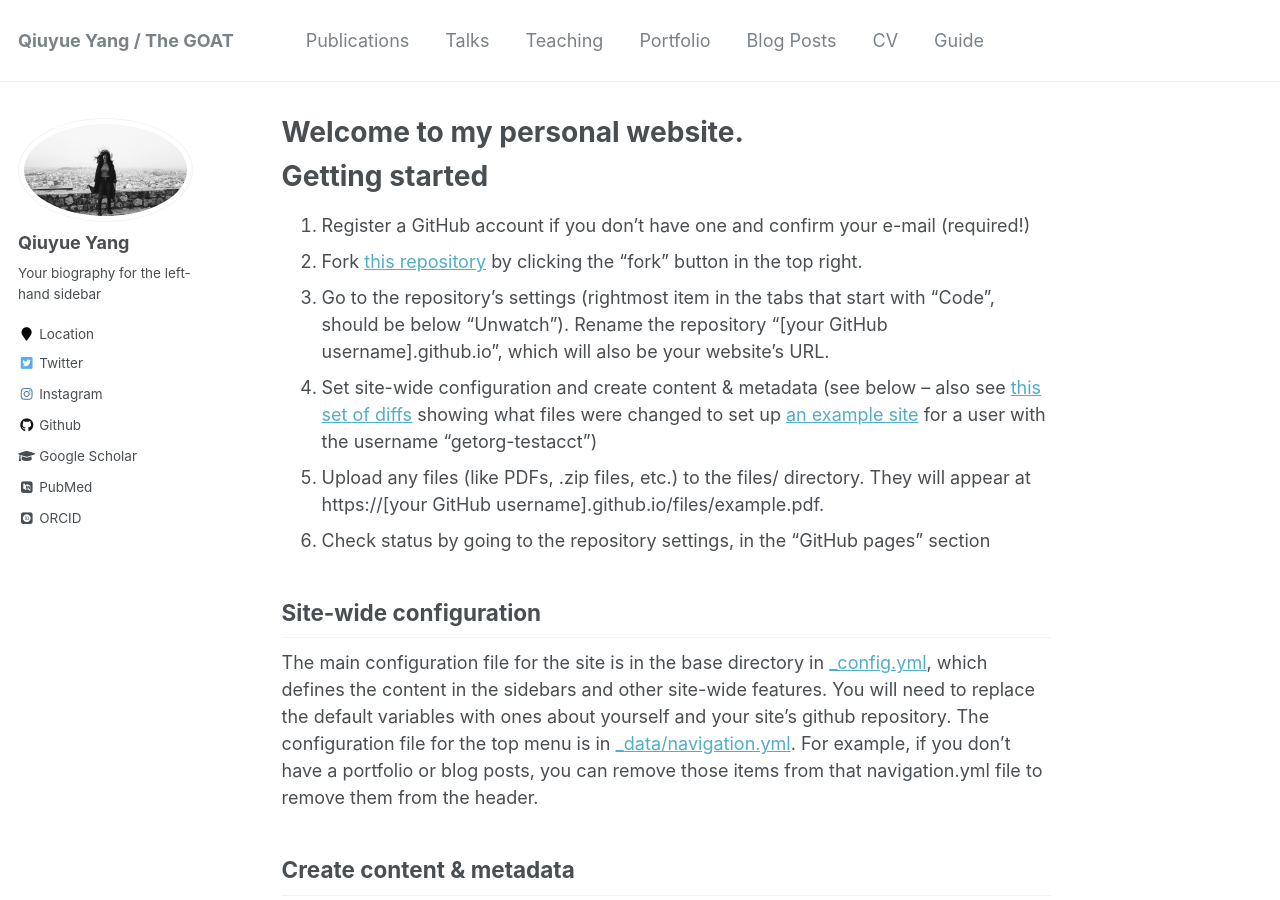
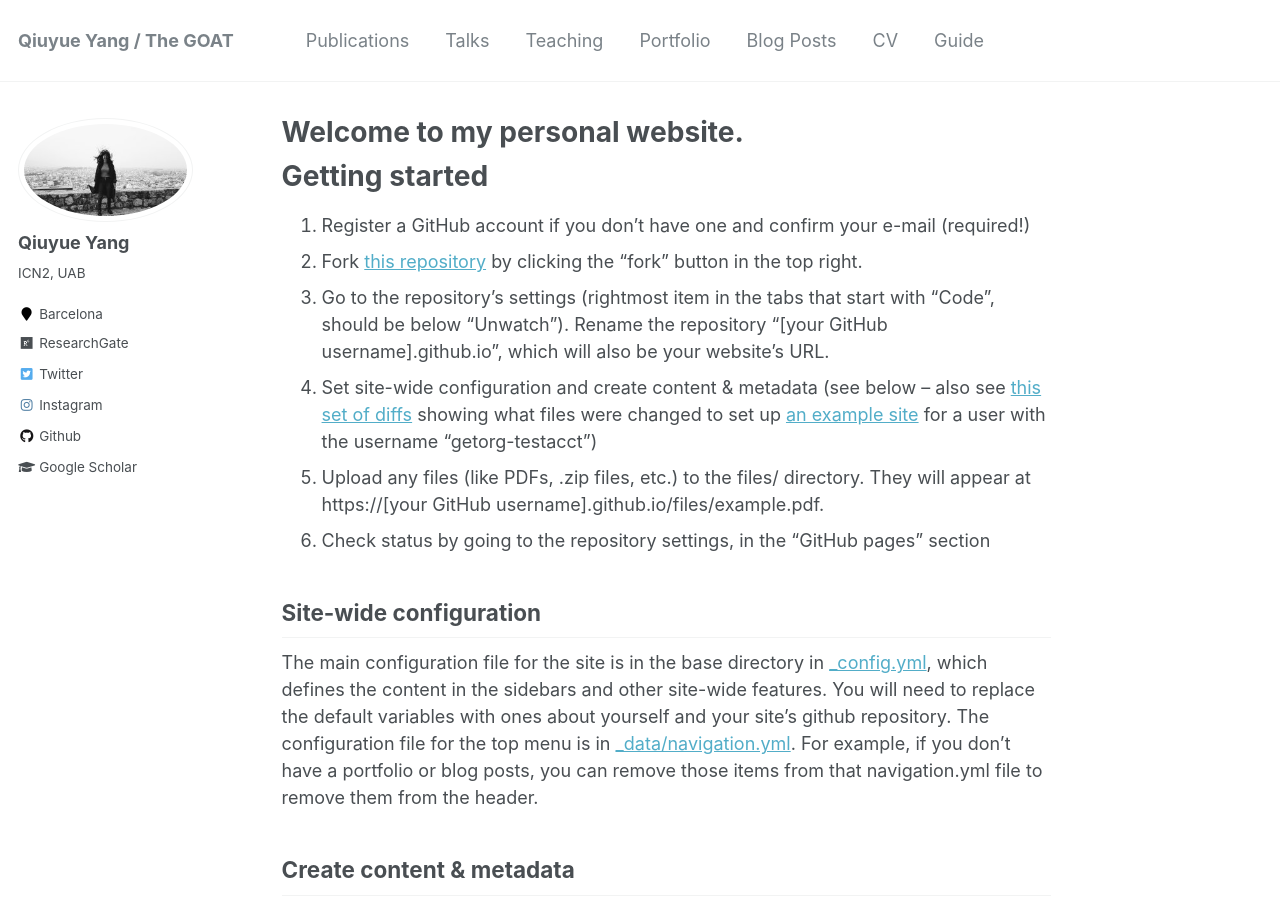
Before and after one commit to yangqy91/yangqy91.github.io, a Jekyll site: the page built from _pages/about.md, in a window 1280 px wide and 900 px high. Built offline with Jekyll 4.4.1, drawn with Linux system fonts in a browser that asks for light colours; some web fonts are replaced.

Commit message:
Update _config.yml

```diff
--- a/_config.yml
+++ b/_config.yml
@@ -82,13 +82,13 @@ analytics:
 author:
   name             : "Qiuyue Yang"
   avatar           : "citations.jpg"
-  bio              : "Your biography for the left-hand sidebar"
-  location         : "Location"
+  bio              : "ICN2, UAB"
+  location         : "Barcelona"
   employer         :
-  pubmed           : "https://www.ncbi.nlm.nih.gov/pubmed/?term=john+snow"
+  pubmed           : #"https://www.ncbi.nlm.nih.gov/pubmed/?term=john+snow"
   googlescholar    : "https://scholar.google.es/citations?user=p2x09UcAAAAJ&hl=en&oi=ao"
   email            :
-  researchgate     :  # example: "https://www.researchgate.net/profile/yourprofile"
+  researchgate     :  "https://www.researchgate.net/profile/Qiuyue-Yang"
   uri              :
   bitbucket        :
   codepen          :
@@ -103,7 +103,7 @@ author:
   impactstory      : #"https://profiles.impactstory.org/u/xxxx-xxxx-xxxx-xxxx"
   lastfm           :
   linkedin         :
-  orcid            : "http://orcid.org/yourorcidurl"
+  orcid            : # "http://orcid.org/yourorcidurl"
   pinterest        :
   soundcloud       :
   stackoverflow    : # http://stackoverflow.com/users/123456/username
@@ -262,14 +262,14 @@ timezone: America/Los_Angeles # http://en.wikipedia.org/wiki/List_of_tz_database
 # Plugins
 plugins:
   - jekyll-paginate
-  - jekyll-sitemap
+  # - jekyll-sitemap
   - jekyll-gist
   - jekyll-feed
   - jekyll-redirect-from
 # mimic GitHub Pages with --safe
 whitelist:
   - jekyll-paginate
-  - jekyll-sitemap
+  # - jekyll-sitemap
   - jekyll-gist
   - jekyll-feed
   - jemoji
```
